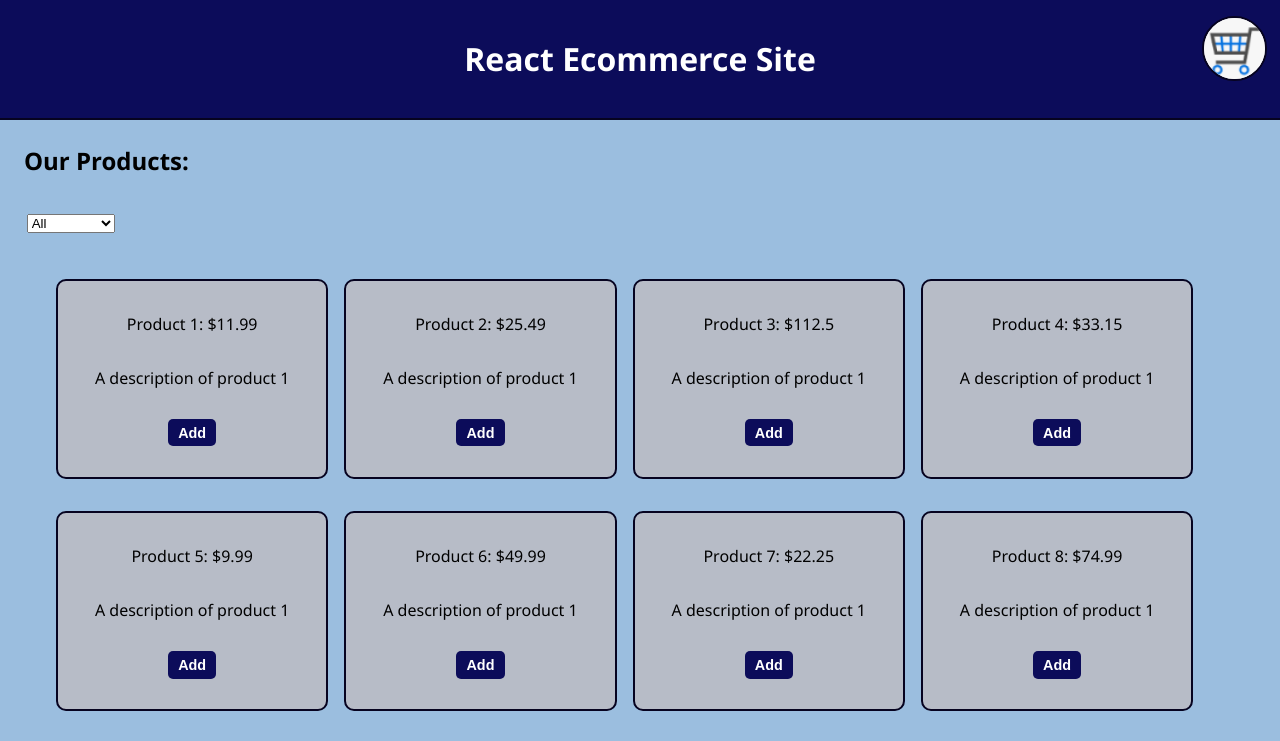
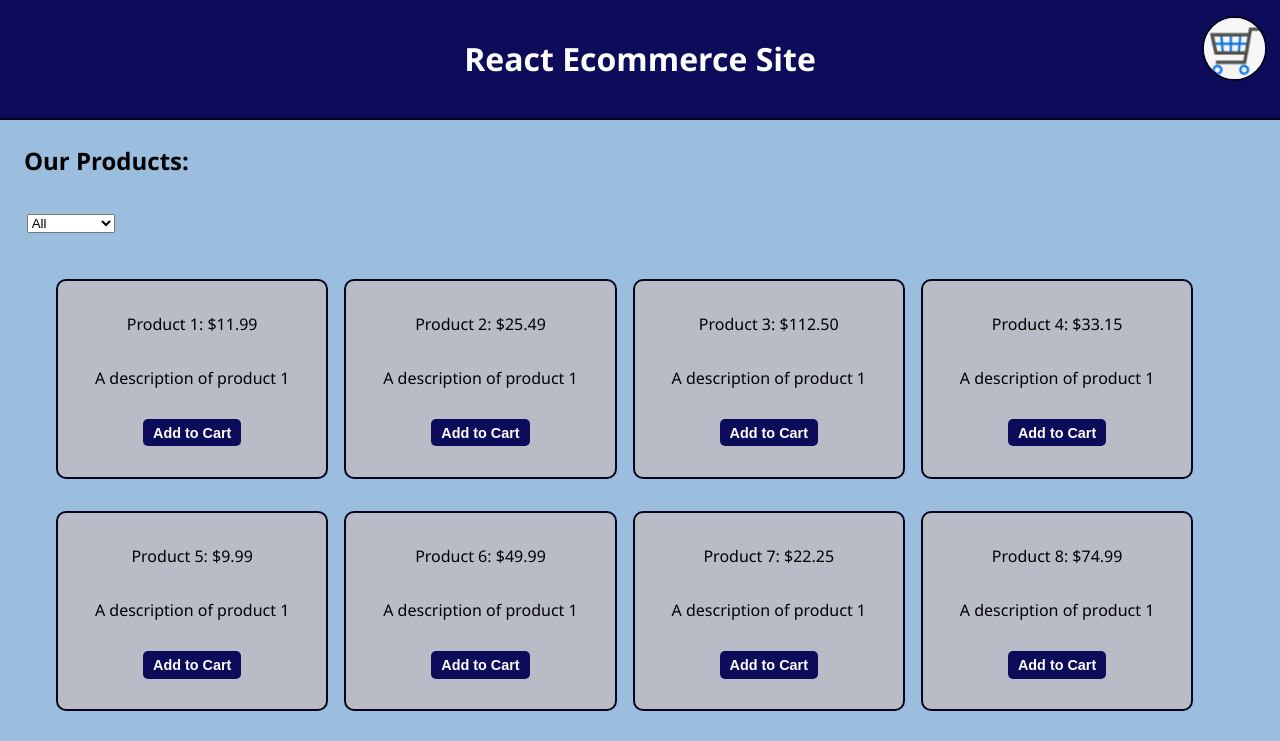
Before and after one commit to KSmith8888/React-Ecommerce-Site, a React (Create React App) app: page / in a window 1280 px wide. Shown: the top 741 px of the page. Built offline with nearby package versions, Linux system fonts and the light colour scheme.

Commit message:
Updated display price

```diff
--- a/src/components/Product.jsx
+++ b/src/components/Product.jsx
@@ -1,7 +1,8 @@
 export default function Product( {productName, description, price, quantity, addToCart} ) {
+    let displayPrice = (price).toFixed(2);
     return (
         <div className="product-container">
-            <p>{productName}: <span className="product-price">${price}</span></p>
+            <p>{productName}: <span className="product-price">${displayPrice}</span></p>
             <p>{description}</p>
             <button onClick={ () => {
                 addToCart(
@@ -10,8 +11,8 @@ export default function Product( {productName, description, price, quantity, add
                         price: price,
                         quantity: quantity
                     }
-                    )}} className="add-product-btn" >
-                Add
+                    )}} className="add-product-btn" type="button" >
+                Add to Cart
             </button>
         </div>
     )
```
